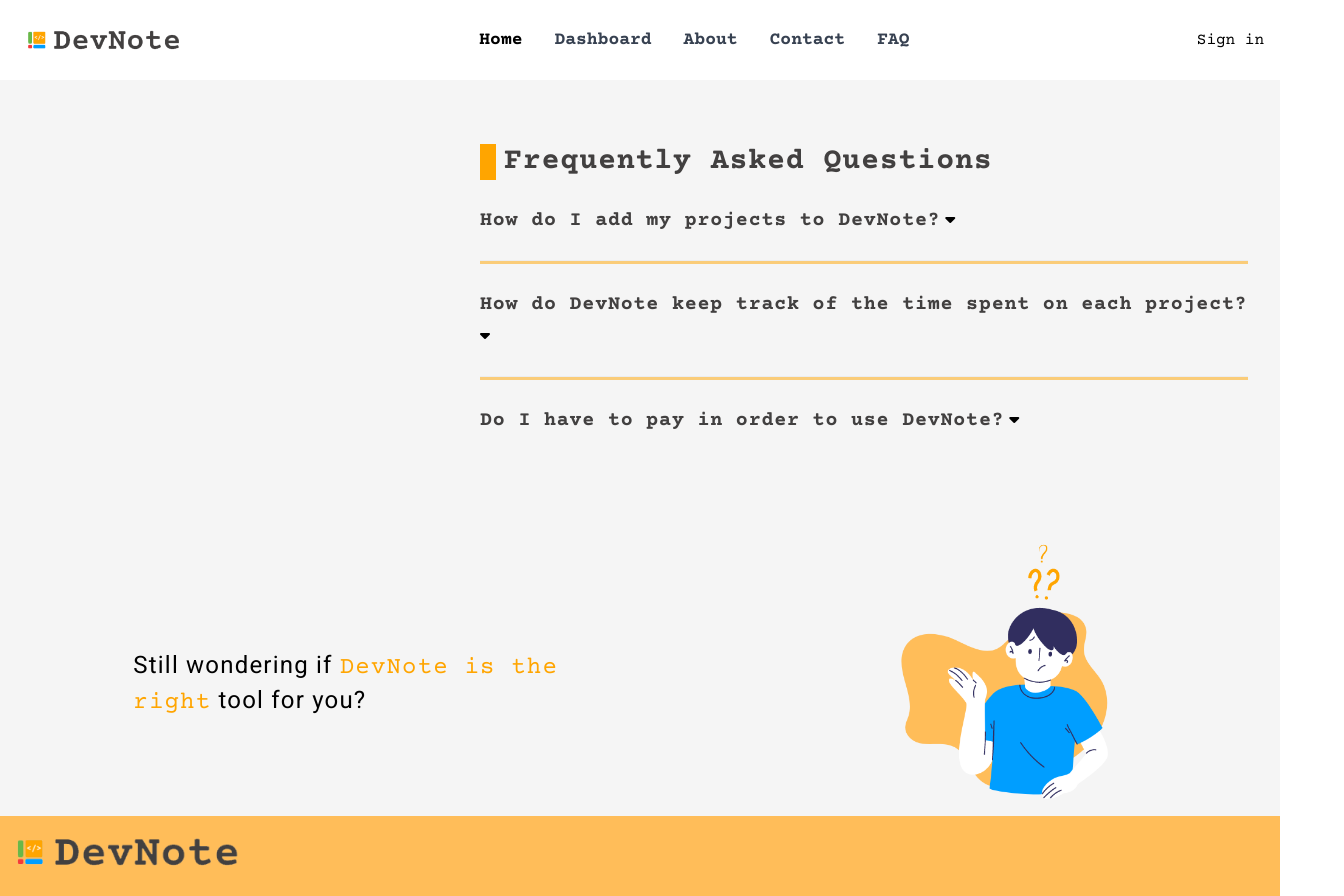
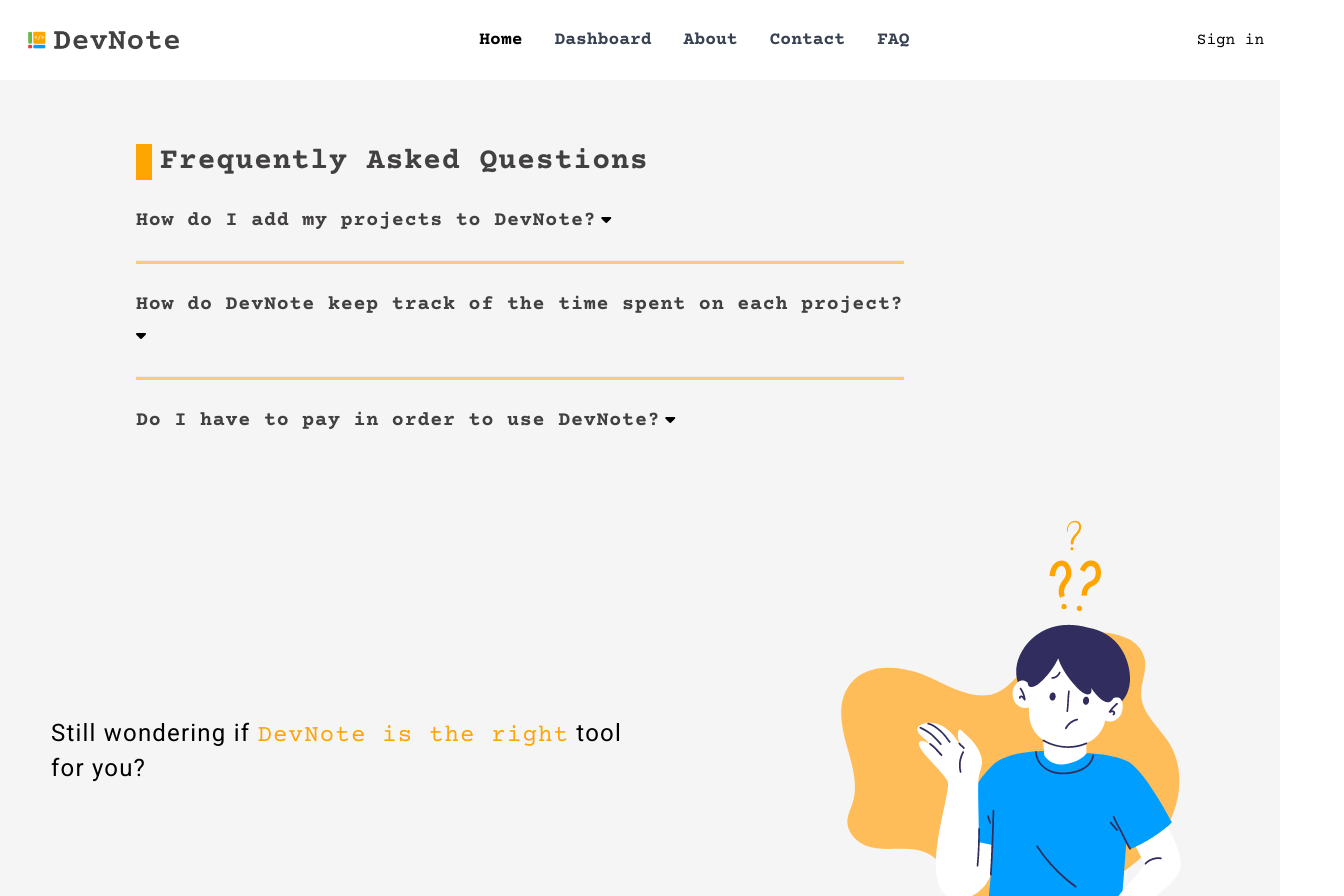
Before and after one commit to edukaki/devlist, a React (Create React App) app: page /faq in a window 1280 px wide. Shown: the top 896 px of the page, 1344 px wide, since content can reach past the window. Built offline with nearby package versions, Linux system fonts and the light colour scheme; no server answers.

Commit message:
feat(faq): adjust margins and element positions

```diff
--- a/src/pages/Faq/index.jsx
+++ b/src/pages/Faq/index.jsx
@@ -3,13 +3,12 @@ import ParagraphBlock from '../../components/ParagraphBlock'
 import ButtonQuestion from '../../components/ButtonQuestion'
 import Ruler from '../../components/Ruler'
 import faqImg from '../../img/faq/faq.png'
-import HeadingTwo from '../../components/HeadingTwo'
 
 const Faq = () => {
     return (
         <main>
 
-            <div className="w-6/12 m-auto py-16 px-8 space-y-6 tracking-wider leading-8 lg:w-9/12 lg:ml-10 lg:px-24 xl:mx-96 xl:12/12 ">
+            <div className="w-6/12 mx-auto py-16 px-2 space-y-6 tracking-wider leading-8 lg:w-9/12 lg:ml-10 lg:px-24 xl:12/12 ">
 
             <div className="pl-4 bg-orange hover:bg-gradient-to-b from-orange to-green">
                 <HeadingOne headingOneContent="Frequently Asked Questions"/>
@@ -33,9 +32,9 @@ const Faq = () => {
 
             </div>
 
-            <section className='flex justify-around p-8'>
-                <h2 className="text-xl w-5/12 my-auto tracking-wider lg:text-2xl">Still wondering if <span className="font-courier text-orange">DevNote is the right</span> tool for you?</h2>
-                <img className="w-4/12 lg:w-3/12" src={faqImg} alt="decorative question mark"></img>
+            <section className='flex flex-col justify-around md:flex-row'>
+                <h2 className="text-xl my-auto text-center tracking-wider md:text-start md:px-4 md:w-6/12 lg:text-2xl">Still wondering if <span className="font-courier text-orange">DevNote is the right</span> tool for you?</h2>
+                <img src={faqImg} alt="decorative question mark"></img>
             </section>
 
         </main>
```
